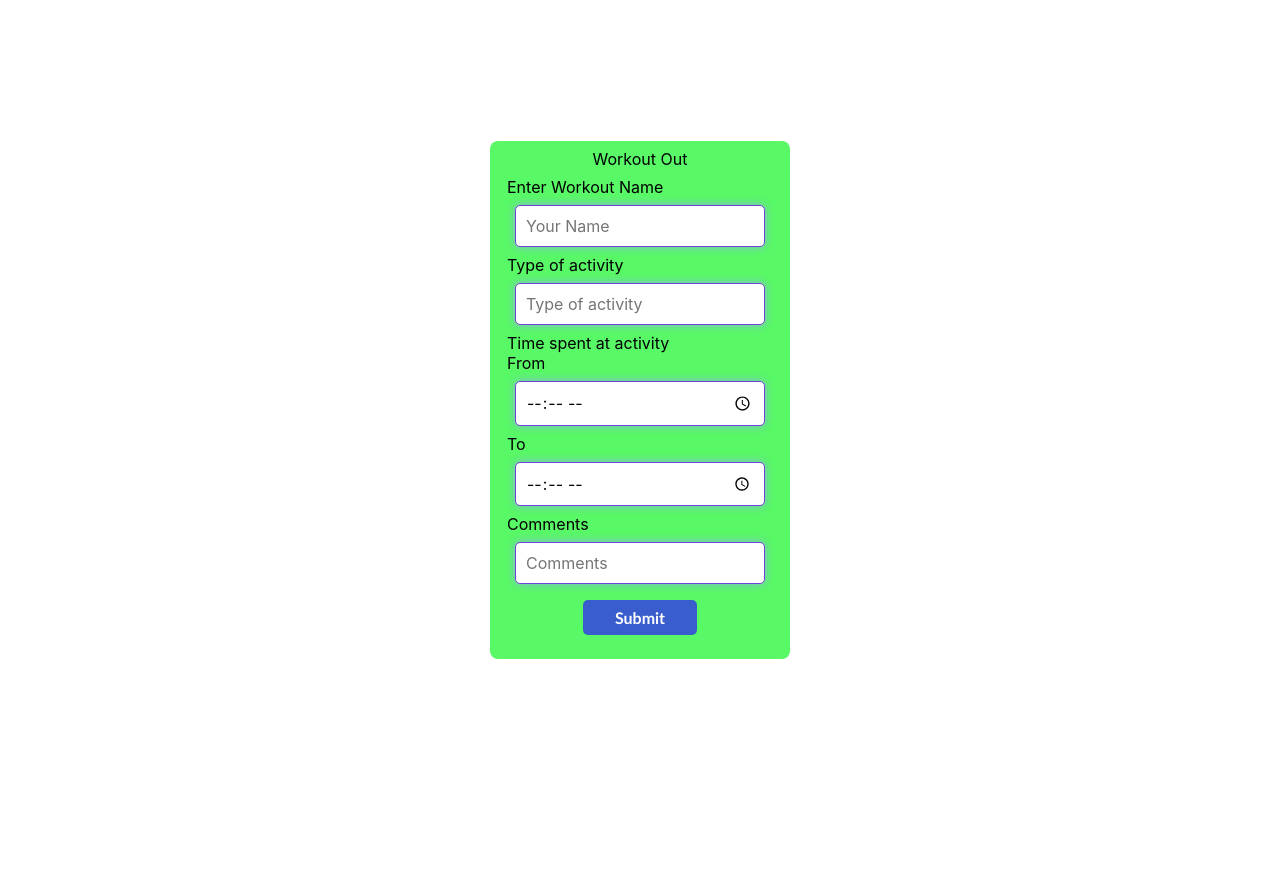
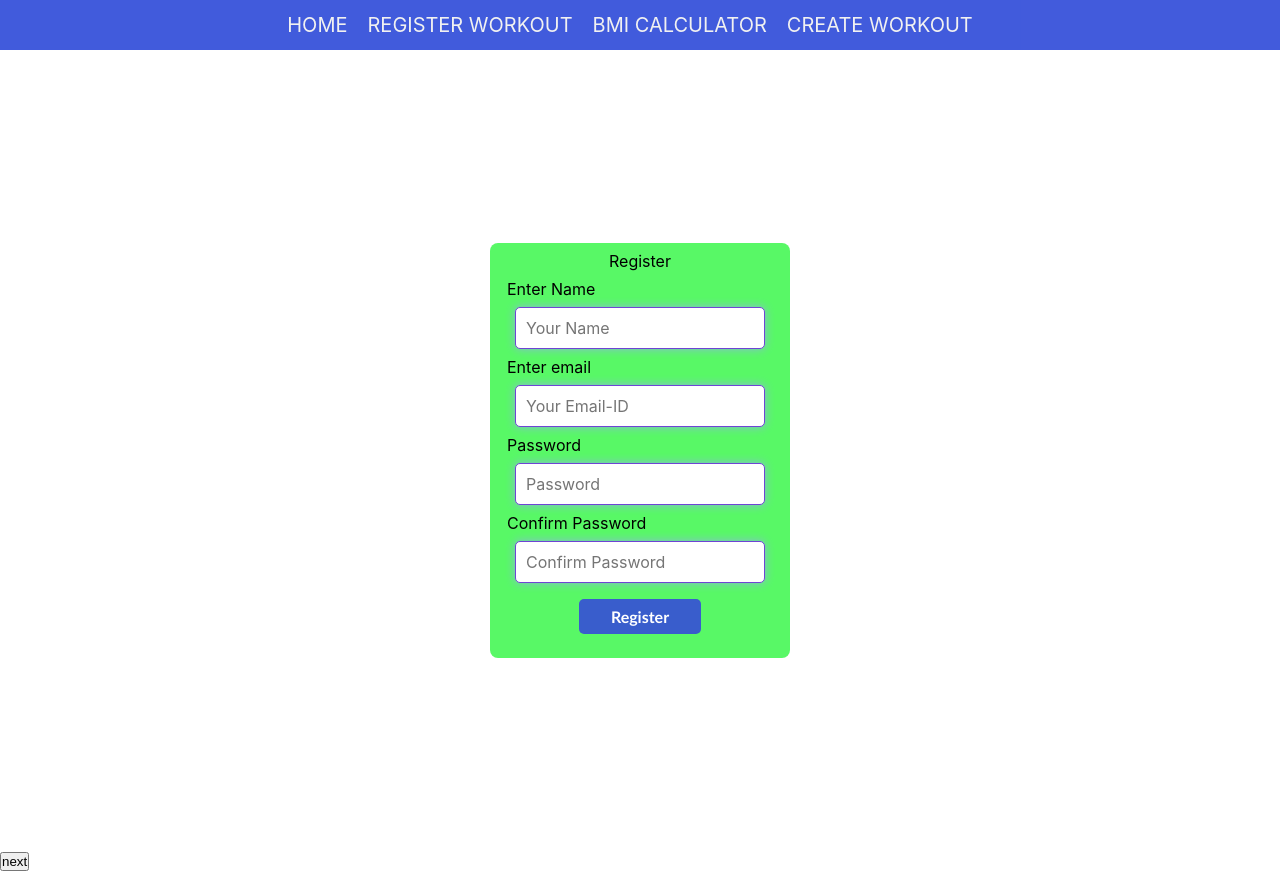
Before and after one commit to LAVAKUMAR-P/fitness_logger, a React (Create React App) app: page / in a window 1280 px wide. Before the commit the page ends 800 px from the top, so only its background shows below. Built offline with nearby package versions, Linux system fonts and the light colour scheme.

Commit message:
router added

```diff
--- a/package.json
+++ b/package.json
@@ -9,6 +9,7 @@
     "react": "^17.0.2",
     "react-dom": "^17.0.2",
     "react-icons": "^4.3.1",
+    "react-router-dom": "^5.3.0",
     "react-scripts": "4.0.3",
     "web-vitals": "^1.1.2"
   },
--- a/src/App.js
+++ b/src/App.js
@@ -4,11 +4,24 @@ import Login from './components/Login';
 import Navbar from './components/Navbar';
 import Register from './components/Register';
 import Workout_done from './components/Workout_done';
+import {
+  BrowserRouter as Router,
+  Switch,
+  Route,
+  Link
+} from "react-router-dom";
 function App() {
   return (
-    <div>
-     <Workout_done/>
-    </div>
+    <>
+    <Router>
+      <Navbar/>
+      <Switch>
+         <Route path="/" component={Register} exact={true}/>
+         <Route path="/login" component={Login} exact={true}/>
+         <Route path="/workout" component={Workout_done} exact={true}/>
+     </Switch>
+     </Router>
+    </>
   );
 }
 
--- a/src/components/Login.js
+++ b/src/components/Login.js
@@ -1,4 +1,5 @@
 import React, { useState } from "react";
+import { Link } from "react-router-dom";
 import "./Login.css";
 function Login() {
     const [username, setusername] = useState("");
@@ -47,6 +48,7 @@ function Login() {
           </form>
         </div>
       </div>
+      <Link to="/workout"><button>next</button></Link>
     </div>
   );
 }
--- a/src/components/Register.js
+++ b/src/components/Register.js
@@ -1,4 +1,5 @@
 import React, { useState } from 'react'
+import { Link } from 'react-router-dom';
 import "./Register.css";
 function Register() {
     const [Name,setName] = useState("");
@@ -55,11 +56,11 @@ function Register() {
               onChange={e =>setpassword(e.target.value)}
             ></input>
             <br />
-            <label htmlFor="C-password">Conform Password</label>
+            <label htmlFor="C-password">Confirm Password</label>
             <br/>
             <input
               type="password"
-              placeholder="Conform Password"
+              placeholder="Confirm Password"
               id="C-password"
               className="R-input"
               value={conform}
@@ -72,6 +73,7 @@ function Register() {
           </form>
         </div>
       </div>
+      <Link to="/login"><button>next</button></Link>
         </div>
     )
 }
--- a/src/components/Workout_done.js
+++ b/src/components/Workout_done.js
@@ -1,4 +1,5 @@
 import React, { useState } from "react";
+import { Link } from "react-router-dom";
 import './Workout_done.css';
 
 function Workout_done() {
@@ -87,6 +88,7 @@ function Workout_done() {
           </form>
         </div>
       </div>
+      <Link to="/"><button>next</button></Link>
     </div>
   );
 }
```
Also changed, not shown: 1 other file (tests, documents, lock files or other folders).
